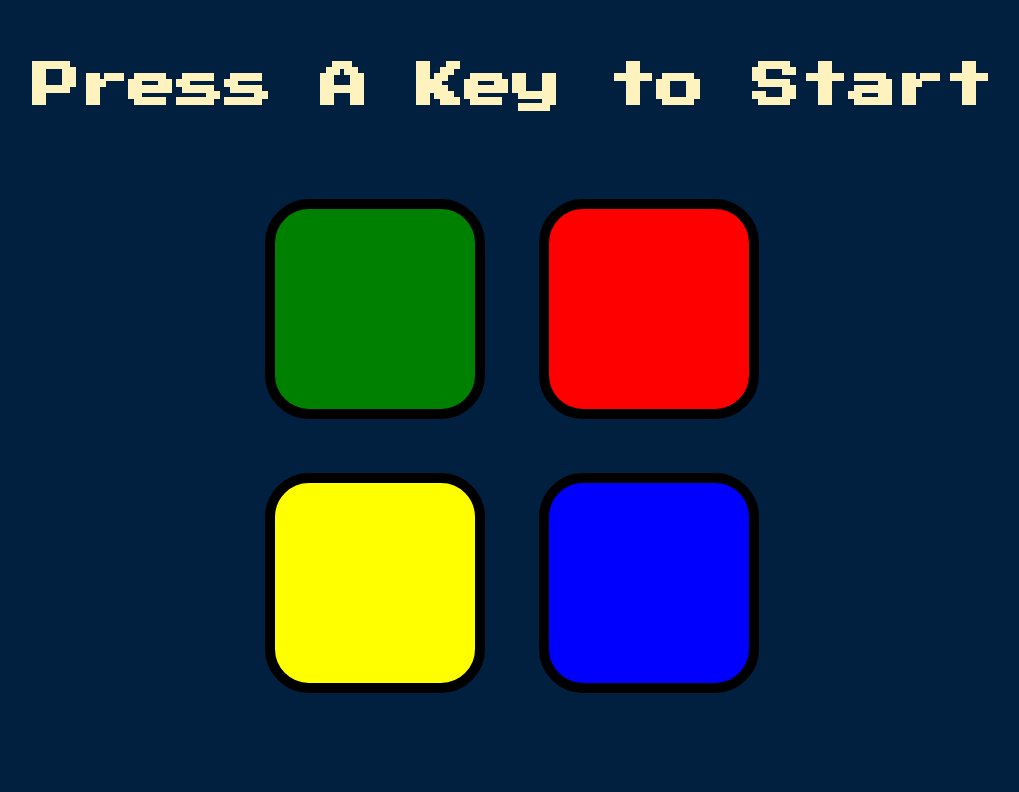
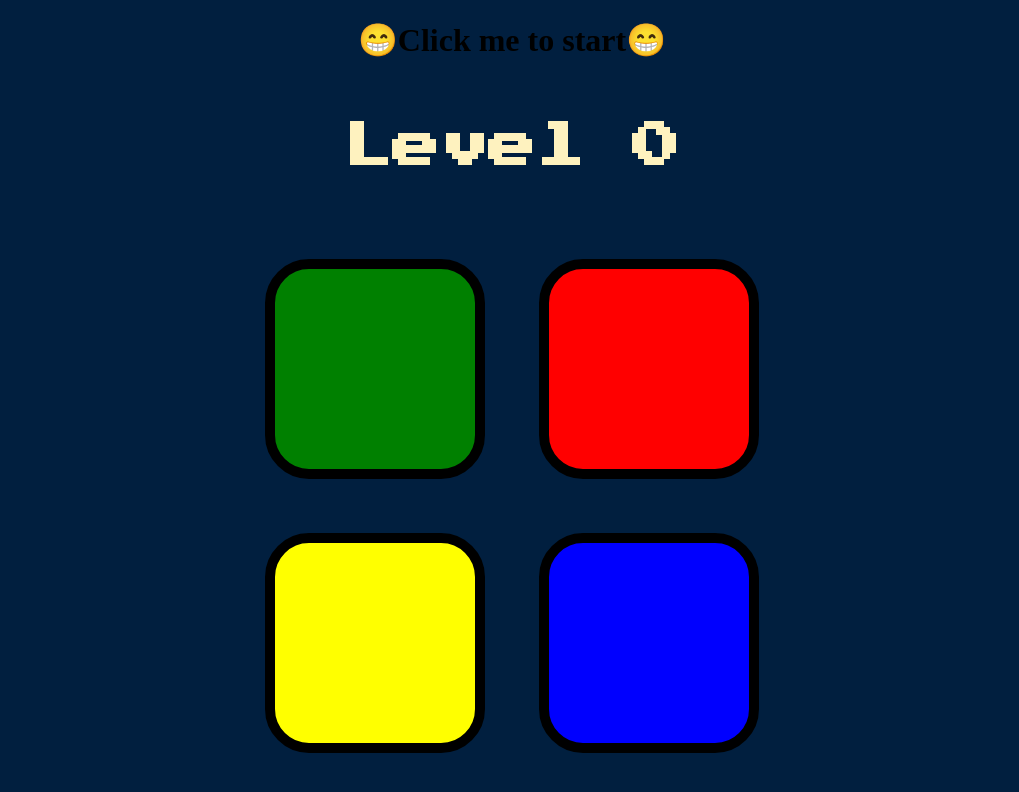
Before and after one commit to hrithikgarg/simon-game, a plain HTML site: page index.html in a window 1280 px wide. Shown: the whole page, without its empty margins (128-1147 px from the left). Drawn offline with nearby package versions, Linux system fonts and the light colour scheme.

Commit message:
Update index.html

```diff
--- a/index.html
+++ b/index.html
@@ -9,7 +9,8 @@
 </head>
 
 <body>
-  <h1 id="level-title">Press A Key to Start</h1>
+  <h1 id = "start"> 😁Click me to start😁</h1>
+  <h1 id="level-title">Level 0</h1>
   <div class="container">
     <div lass="row">
 
```
